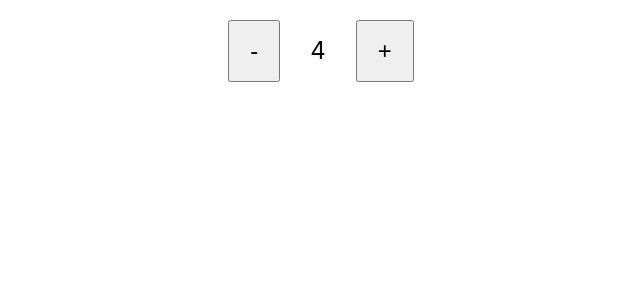
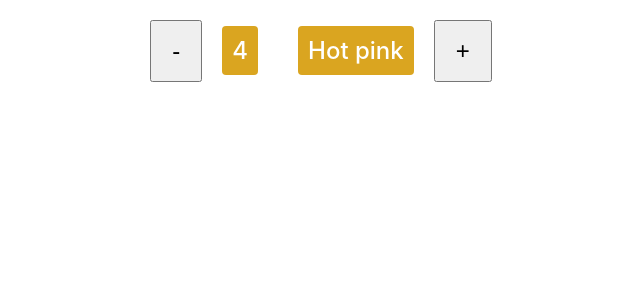
Before and after one commit to Asif-newaz/practice-react, a React (Create React App) app: page / in a window 1280 px wide. Shown: the top 300 px of the page, without its empty margins (319-959 px from the left). Built offline with nearby package versions, Linux system fonts and the light colour scheme.

Commit message:
make increment-decrement program

```diff
--- a/src/Components/LearnHooksSimplifiedWeb/LearnHooksSimplifiedWeb.style.js
+++ b/src/Components/LearnHooksSimplifiedWeb/LearnHooksSimplifiedWeb.style.js
@@ -12,6 +12,10 @@
       padding: 10px;
       margin: 0 20px;
       font-size: 1.5rem;
+      font-weight: 500;
+      background-color: goldenrod;
+      border-radius: 4px;
+      color: #ffffff;
   }
 `;
 
--- a/src/Components/LearnHooksSimplifiedWeb/index.js
+++ b/src/Components/LearnHooksSimplifiedWeb/index.js
@@ -4,21 +4,44 @@
 import Wrapper from "./LearnHooksSimplifiedWeb.style";
 
 const LearnHooksSimplifiedWeb = () => {
-  const [count, setCount] = useState("4");
+  const [count, setCount] = useState(4);
+  const [theme, setTheme] = useState('Hot pink');
+
+  //   const [state, setState] = useState({ count: 4, theme: "blue" });
+  //   let count = state.count;
+  //   let theme = state.theme;
 
   function decrementCount() {
     if (count === 0) {
       return false;
     } else {
-      setCount(count - 1);
+      setCount((prevCount) => prevCount - 1);
     }
   }
+
+  function incrementCount() {
+    setCount((prevCount) => prevCount + 1);
+    setTheme('Crimson');
+  }
+
+  //   function decrementCount() {
+  //       setState((prevState) => {
+  //         return {...prevState, count: prevState.count - 1};
+  //       });
+  //   }
+
+  //   function incrementCount() {
+  //     setState((prevState) => {
+  //       return {...prevState, count: prevState.count + 1};
+  //     });
+  // }
 
   return (
     <Wrapper>
       <button onClick={decrementCount}>-</button>
       <span>{count}</span>
-      <button>+</button>
+      <span>{theme}</span>
+      <button onClick={incrementCount}>+</button>
     </Wrapper>
   );
 };
```
